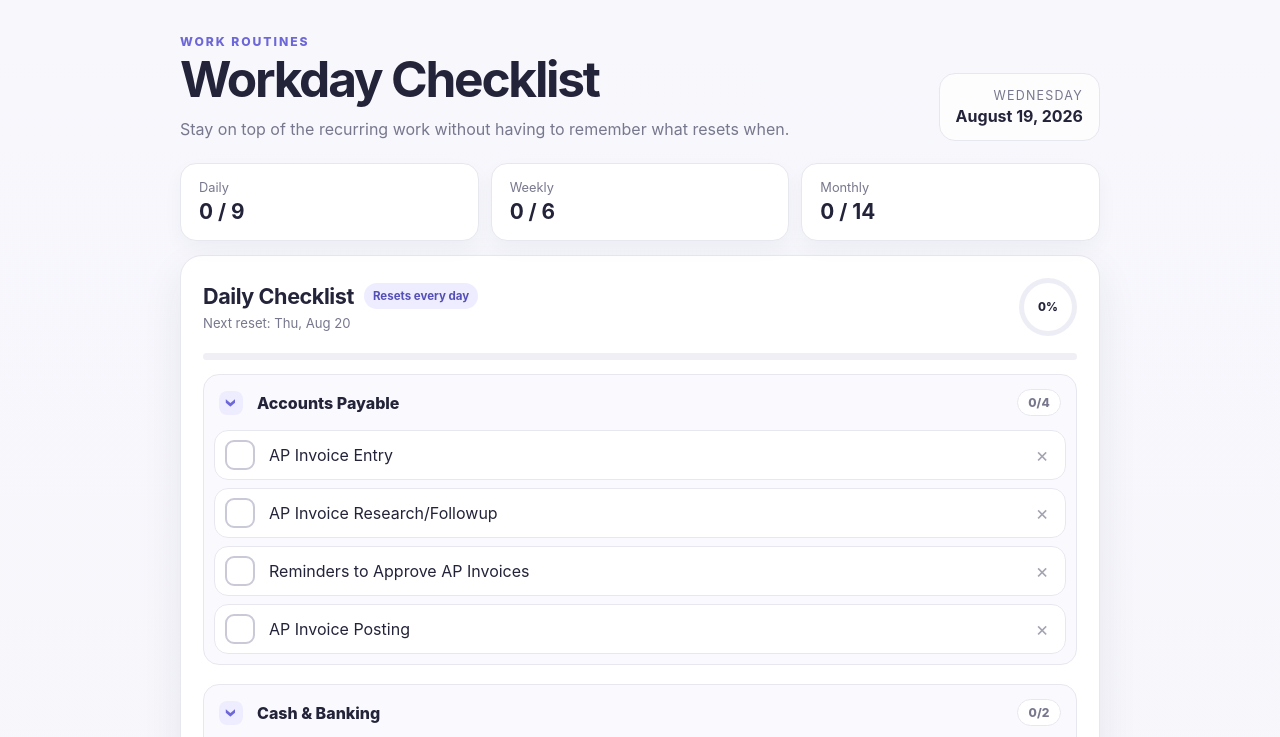
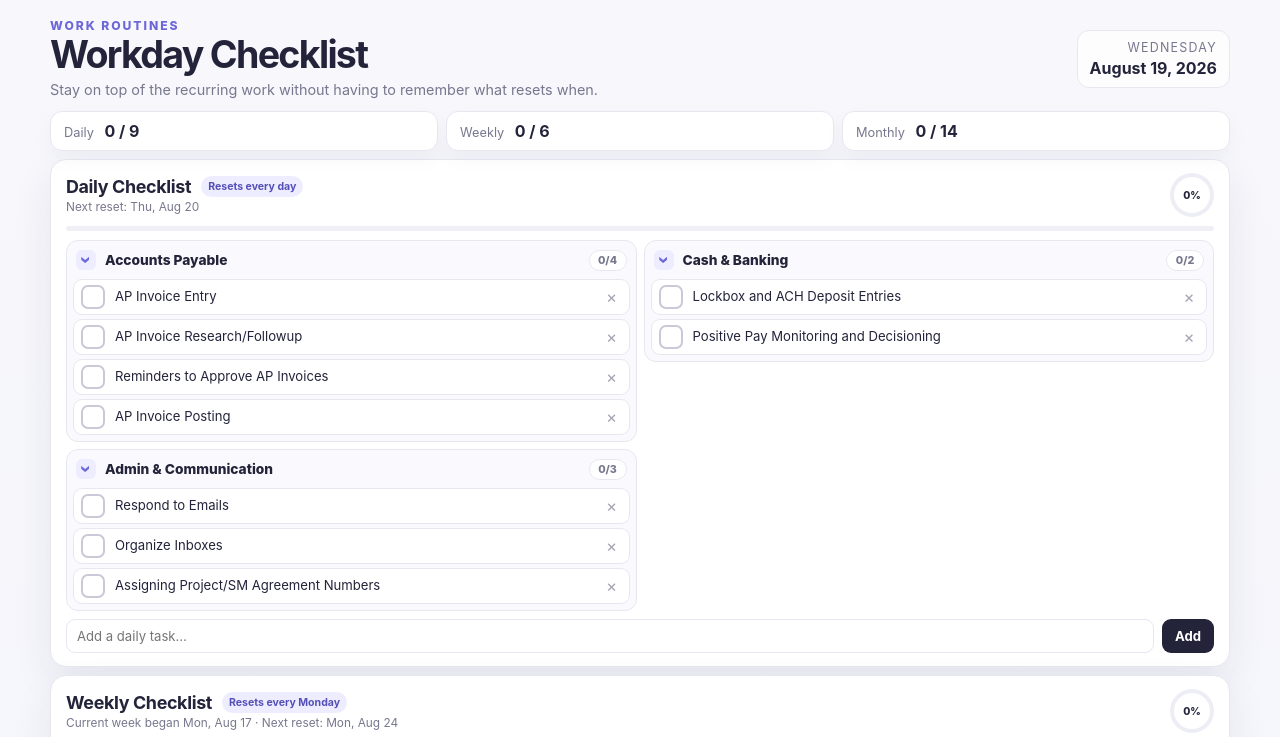
Before and after one commit to baileyj2813/Work-Checklists, a plain HTML site: page index.html in a window 1280 px wide. Shown: the top 737 px of the page. Drawn offline with Linux system fonts and the light colour scheme.

Commit message:
Add files via upload

```diff
--- a/styles.css
+++ b/styles.css
@@ -259,3 +259,166 @@ footer { padding: 14px; text-align: center; color: var(--muted); font-size: .78r
   .task-group summary { padding: 13px 12px; }
   .group-items { padding: 0 8px 8px; }
 }
+
+/* Compact desktop layout: show more work with less scrolling */
+@media (min-width: 800px) {
+  .app-shell {
+    width: min(1180px, calc(100% - 32px));
+    padding: 18px 0 28px;
+  }
+
+  .hero {
+    align-items: center;
+    margin-bottom: 12px;
+  }
+
+  .eyebrow { margin-bottom: 3px; }
+
+  h1 {
+    font-size: clamp(1.8rem, 3vw, 2.35rem);
+  }
+
+  .subtitle {
+    margin-top: 6px;
+    line-height: 1.35;
+    font-size: .9rem;
+  }
+
+  .date-card {
+    padding: 9px 12px;
+    border-radius: 12px;
+  }
+
+  .overview {
+    gap: 8px;
+    margin-bottom: 8px;
+  }
+
+  .overview-card {
+    padding: 9px 13px;
+    border-radius: 12px;
+  }
+
+  .overview-card strong {
+    display: inline;
+    margin-left: 6px;
+    font-size: 1rem;
+  }
+
+  .overview-card span {
+    display: inline;
+  }
+
+  .checklist-card {
+    padding: 13px 15px;
+    margin: 8px 0;
+    border-radius: 16px;
+  }
+
+  h2 { font-size: 1.12rem; }
+
+  .reset-pill {
+    padding: 4px 7px;
+    font-size: .66rem;
+  }
+
+  .reset-detail {
+    margin-top: 3px;
+    font-size: .74rem;
+  }
+
+  .progress-ring {
+    width: 44px;
+    height: 44px;
+  }
+
+  .progress-ring::after { inset: 4px; }
+  .progress-ring span { font-size: .64rem; }
+
+  .progress-track {
+    height: 5px;
+    margin: 9px 0 9px;
+  }
+
+  .item-list {
+    display: grid;
+    grid-template-columns: repeat(2, minmax(0, 1fr));
+    gap: 7px;
+    align-items: start;
+  }
+
+  .task-group + .task-group { margin-top: 0; }
+
+  .task-group {
+    border-radius: 12px;
+  }
+
+  .task-group summary {
+    min-height: 38px;
+    padding: 7px 9px;
+    gap: 7px;
+    font-size: .86rem;
+  }
+
+  .task-group summary::before {
+    width: 20px;
+    height: 20px;
+    border-radius: 6px;
+    font-size: 1.05rem;
+  }
+
+  .group-count {
+    min-width: 38px;
+    padding: 3px 6px;
+    font-size: .67rem;
+  }
+
+  .group-items {
+    gap: 4px;
+    padding: 0 6px 6px;
+  }
+
+  .check-item {
+    grid-template-columns: 27px 1fr 24px;
+    min-height: 36px;
+    gap: 7px;
+    padding: 4px 5px 4px 7px;
+    border-radius: 9px;
+  }
+
+  .check-button {
+    width: 24px;
+    height: 24px;
+    border-radius: 7px;
+  }
+
+  .item-text {
+    font-size: .82rem;
+    line-height: 1.2;
+  }
+
+  .delete-button {
+    height: 24px;
+    font-size: 1.05rem;
+  }
+
+  .add-form {
+    margin-top: 8px;
+  }
+
+  .add-form input {
+    padding: 8px 10px;
+    border-radius: 9px;
+    font-size: .82rem;
+  }
+
+  .add-form button {
+    padding: 0 13px;
+    border-radius: 9px;
+    font-size: .82rem;
+  }
+
+  footer {
+    padding: 6px;
+  }
+}
```
